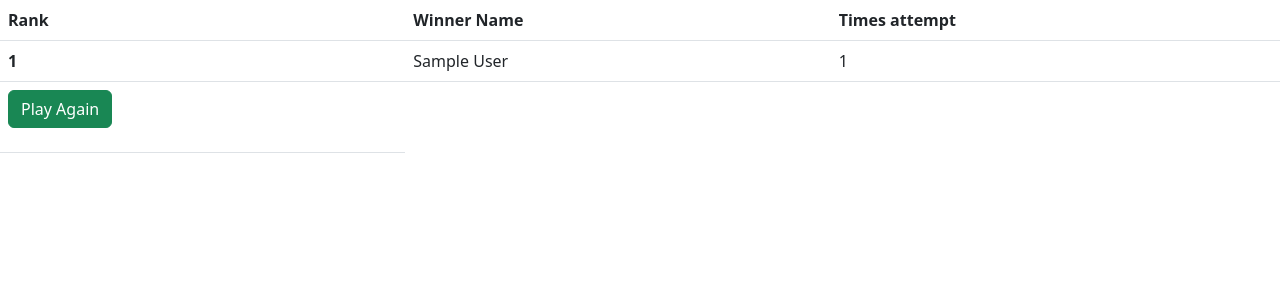
After one commit to ChewChuenChan/Great-Number-Game, a Flask app: page /winner in a window 1280 px wide. The commit adds this page. Shown: the top 300 px of the page. Run offline with Flask 2, Linux system fonts and the light colour scheme; the visitor is signed in with stand-in values (Sample User, id 1).

Commit message:
added the bonus challenge

```diff
--- a/server.py
+++ b/server.py
@@ -6,15 +6,21 @@ app.secret_key = "keep it secret"
 
 @app.route('/')
 def index():
+    if not 'counter' in session:
+        session['counter'] = 0
     if not 'guess_num' in session:
         session['guess_num'] =0
     if not 'num' in session:
         session['num']= random.randint(1,100)
-    return render_template("index.html",rnum = int(session['num']), guess= int(session['guess_num']))
+    print(type(session['counter']),session['counter'])
+    print(type(session['guess_num']),session['guess_num'])
+    print(type(session['num']),session['num'])
+    return render_template("index.html",rnum = session['num'], guess= int(session['guess_num']), count_click= session['counter'])
 
 @app.route('/guess',methods=['POST'])
 def guess():
     session['guess_num']=request.form['guess_num']
+    session['counter'] +=1
     return redirect("/")
 
 @app.route('/reset')
@@ -22,5 +28,16 @@ def reset():
     session.clear()
     return redirect('/')
 
+@app.route('/wform',methods=['POST'])
+def winnerform():
+    session['winner_name']=request.form['winner_name']
+    return redirect('/winner')
+
+@app.route('/winner')
+def winner():
+    if not 'winner_name' in session:
+        session['winner_name'] = null
+    return render_template("leaderboard.html",wname =session['winner_name'],count_click=session['counter'])
+
 if __name__ == "__main__":
     app.run(debug = True)
--- a/static/css/style.css
+++ b/static/css/style.css
@@ -8,11 +8,11 @@ body{
     align-items: center;
 
 }
-input{
+/* input{
     width:200px;
     height:50px;
     margin:20px;
-}
+} */
 
 .TooHigh,.TooLow,.Win{
     display:flex;
--- /dev/null
+++ b/templates/leaderboard.html
@@ -0,0 +1,37 @@
+<!DOCTYPE html>
+<html lang="en">
+<head>
+    <meta charset="UTF-8">
+    <meta http-equiv="X-UA-Compatible" content="IE=edge">
+    <meta name="viewport" content="width=device-width, initial-scale=1.0">
+    <title>Leaderboard</title>
+    <link rel="stylesheet" href="{{url_for('static', filename='css/style.css')}}">
+    <link href="https://cdn.jsdelivr.net/npm/bootstrap@5.2.0-beta1/dist/css/bootstrap.min.css" rel="stylesheet" integrity="sha384-0evHe/X+R7YkIZDRvuzKMRqM+OrBnVFBL6DOitfPri4tjfHxaWutUpFmBp4vmVor" crossorigin="anonymous">
+</head>
+<body>
+    <table class="table">
+        <thead>
+            <tr>
+            <th scope="col">Rank</th>
+            <th scope="col">Winner Name</th>
+            <th scope="col">Times attempt </th>
+            </tr>
+        </thead>
+        <tbody>
+            <tr>
+                <th scope="row">1</th>
+                <td>{{wname}}</td>
+                <td>{{count_click}}</td>
+            </tr>
+            <tr>
+                <th>
+                    <a href="/reset" class="mb-3 btn btn-success">Play Again</a>
+                </th>
+            </tr>
+        </tbody>
+    </table>
+
+
+    <script src="https://cdn.jsdelivr.net/npm/bootstrap@5.2.0-beta1/dist/js/bootstrap.bundle.min.js" integrity="sha384-pprn3073KE6tl6bjs2QrFaJGz5/SUsLqktiwsUTF55Jfv3qYSDhgCecCxMW52nD2" crossorigin="anonymous"></script>
+</body>
+</html>
```
Also changed, not shown: templates/index.html (+16 -7 lines).
